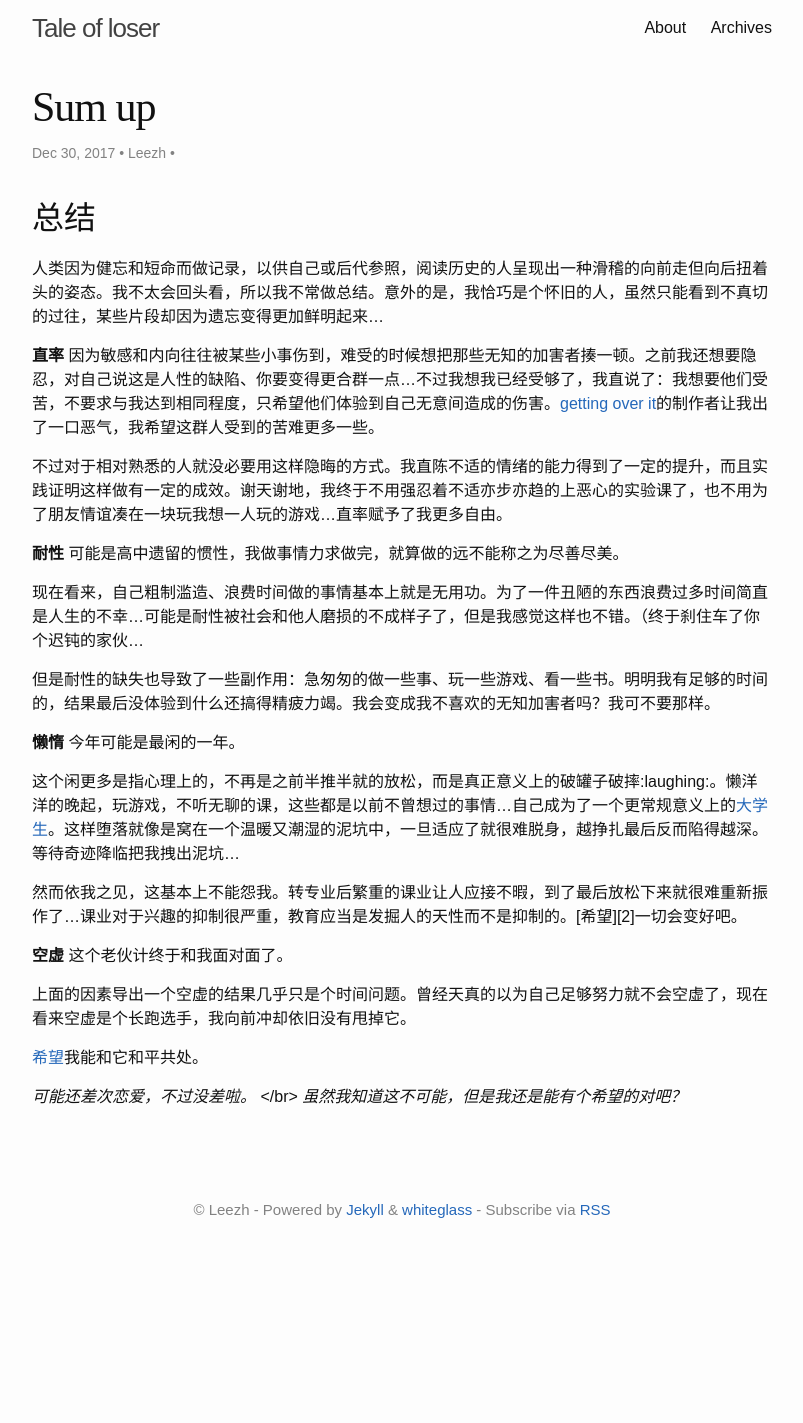
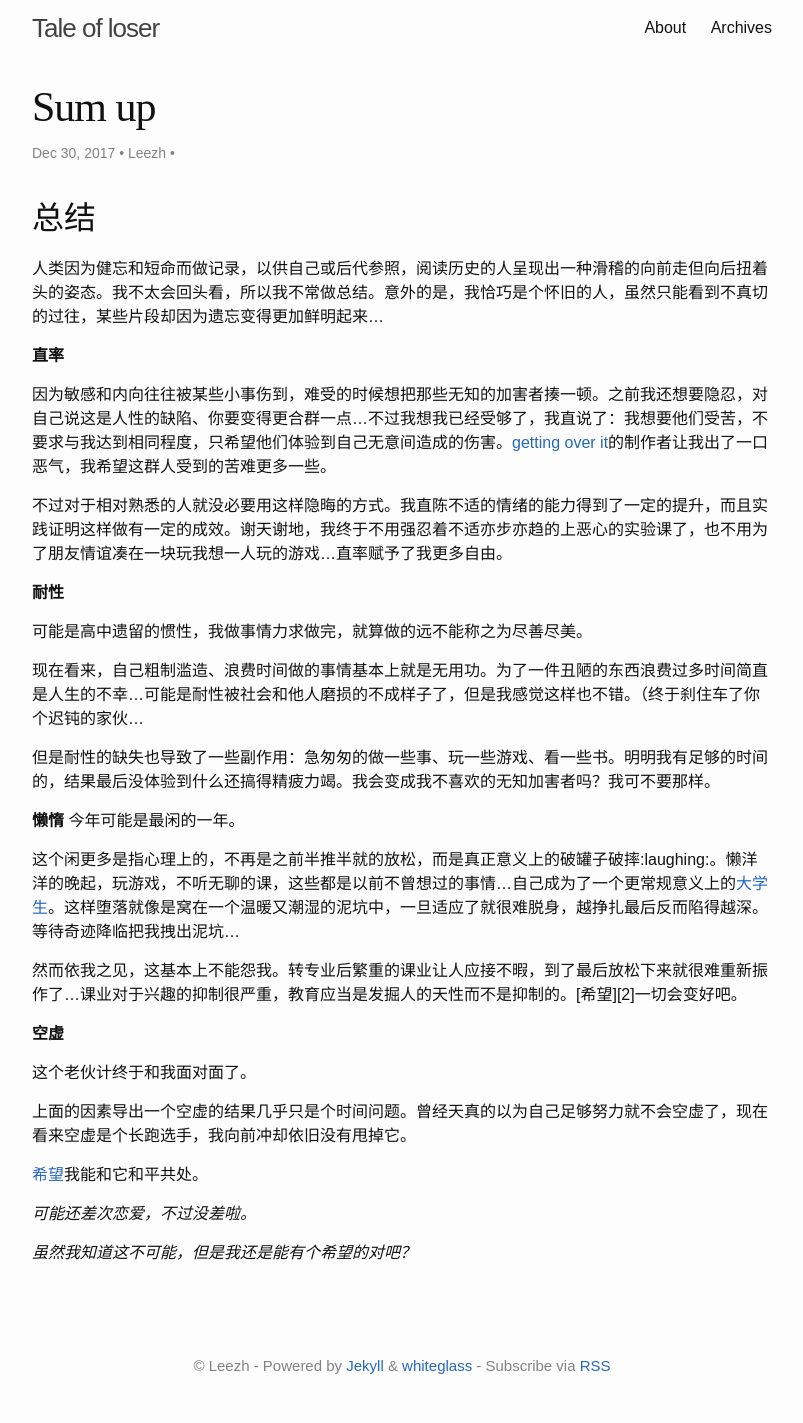
Before and after one commit to Leezh76/leezh76.github.io, a Jekyll site: the page built from _posts/2017-12-30-Sum-Up.md, in a window 1280 px wide. Shown: the whole page, without its empty margins (238-1041 px from the left). Built offline with Jekyll 4.4.1, drawn with Linux system fonts in a browser that asks for light colours; before the commit the page ends 1267 px from its top, so only the background shows below that.

Commit message:
fix some bugs

```diff
--- a/_posts/2017-12-30-Sum-Up.md
+++ b/_posts/2017-12-30-Sum-Up.md
@@ -10,11 +10,13 @@ lang: zh
 人类因为健忘和短命而做记录，以供自己或后代参照，阅读历史的人呈现出一种滑稽的向前走但向后扭着头的姿态。我不太会回头看，所以我不常做总结。意外的是，我恰巧是个怀旧的人，虽然只能看到不真切的过往，某些片段却因为遗忘变得更加鲜明起来...
 
 **直率**
+
 因为敏感和内向往往被某些小事伤到，难受的时候想把那些无知的加害者揍一顿。之前我还想要隐忍，对自己说这是人性的缺陷、你要变得更合群一点...不过我想我已经受够了，我直说了：我想要他们受苦，不要求与我达到相同程度，只希望他们体验到自己无意间造成的伤害。[getting over it](https://zh.wikipedia.org/wiki/%E5%92%8C%E7%8F%AD%E5%B0%BC%E7%89%B9%E7%A6%8F%E8%BF%AA%E4%B8%80%E8%B5%B7%E6%94%BB%E5%85%8B%E9%9A%BE%E5%85%B3)的制作者让我出了一口恶气，我希望这群人受到的苦难更多一些。
 
 不过对于相对熟悉的人就没必要用这样隐晦的方式。我直陈不适的情绪的能力得到了一定的提升，而且实践证明这样做有一定的成效。谢天谢地，我终于不用强忍着不适亦步亦趋的上恶心的实验课了，也不用为了朋友情谊凑在一块玩我想一人玩的游戏...直率赋予了我更多自由。
 
 **耐性**
+
 可能是高中遗留的惯性，我做事情力求做完，就算做的远不能称之为尽善尽美。
 
 现在看来，自己粗制滥造、浪费时间做的事情基本上就是无用功。为了一件丑陋的东西浪费过多时间简直是人生的不幸...可能是耐性被社会和他人磨损的不成样子了，但是我感觉这样也不错。（终于刹住车了你个迟钝的家伙...
@@ -29,6 +31,7 @@ lang: zh
 然而依我之见，这基本上不能怨我。转专业后繁重的课业让人应接不暇，到了最后放松下来就很难重新振作了...课业对于兴趣的抑制很严重，教育应当是发掘人的天性而不是抑制的。[希望][2]一切会变好吧。
 
 **空虚**
+
 这个老伙计终于和我面对面了。
 
 上面的因素导出一个空虚的结果几乎只是个时间问题。曾经天真的以为自己足够努力就不会空虚了，现在看来空虚是个长跑选手，我向前冲却依旧没有甩掉它。
@@ -37,5 +40,7 @@ lang: zh
 
 
 
-<span id="1"> *可能还差次恋爱，不过没差啦。* </span></br>
+<span id="1"> *可能还差次恋爱，不过没差啦。* </span>
+
+
 <span id="2"> *虽然我知道这不可能，但是我还是能有个希望的对吧？*</span>
```
Also changed, not shown: 3 other files.
